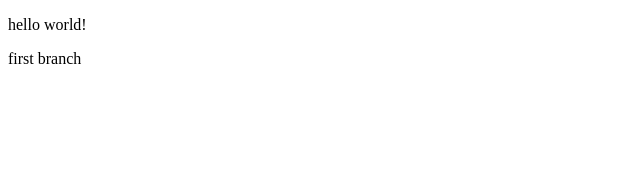
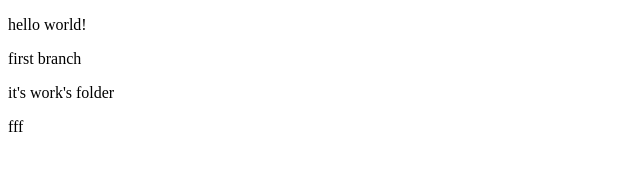
Before and after one commit to Dmitriylies/Git-project, a plain HTML site: page index.html in a window 1280 px wide. Shown: the whole page, without its empty margins (0-640 px from the left). Drawn offline with Linux system fonts and the light colour scheme.

Commit message:
save_from_home

```diff
--- a/index.html
+++ b/index.html
@@ -9,6 +9,8 @@
 
     <p>hello world!</p>
     <P>first branch</P>
+    <p>it's work's folder</p>
+    <p>fff</p>
     <script src="js/script.js"></script>
 </body>
 </html>
```
Also changed, not shown: js/script.js (line endings or trailing spaces).
